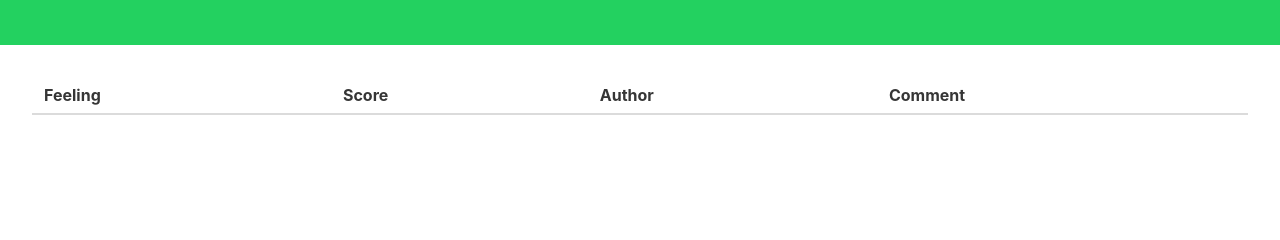
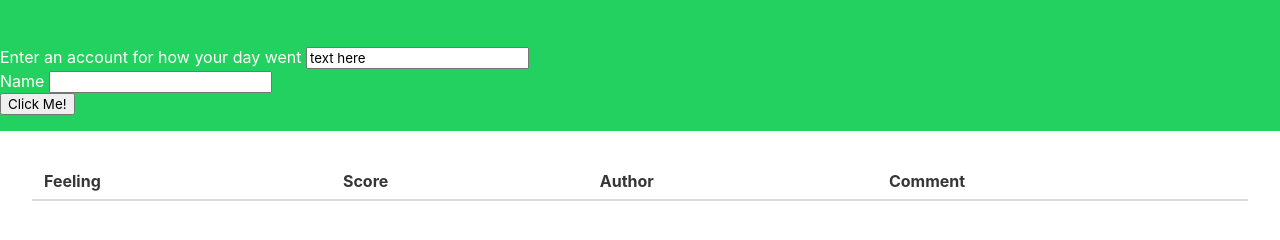
Before and after one commit to kristina-arezina/node-text-sentiment-analysis, a plain HTML site: page index.html in a window 1280 px wide. Shown: the part 116-356 px from the top of the page. Drawn offline with nearby package versions, Linux system fonts and the light colour scheme; no server answers.

Commit message:
added button and textfeild input

```diff
--- a/index.html
+++ b/index.html
@@ -12,13 +12,32 @@
 </head>
 
 <body>
+
+
+
 <section class="hero is-success">
     <div class="hero-body">
         <div class="container">
             <h1 class="title">How was your day?</h1>
             <h2 class="subtitle">Sentiment analysis demo</h2>
         </div>
-    </div>
+    </div><form>
+    <fieldset id="middle">
+        <p>
+            <label>Enter an account for how your day went</label>
+            <input type = "text"
+                   id = "myText"
+                   value = "text here" />
+        </p>
+        <p>
+            <label>Name</label>
+            <input>
+        </p>
+    </fieldset>
+    <button type="button">Click Me!</button>
+
+</form>
+
 </section>
 <div id="main">
     <table class="table is-fullwidth">
```
